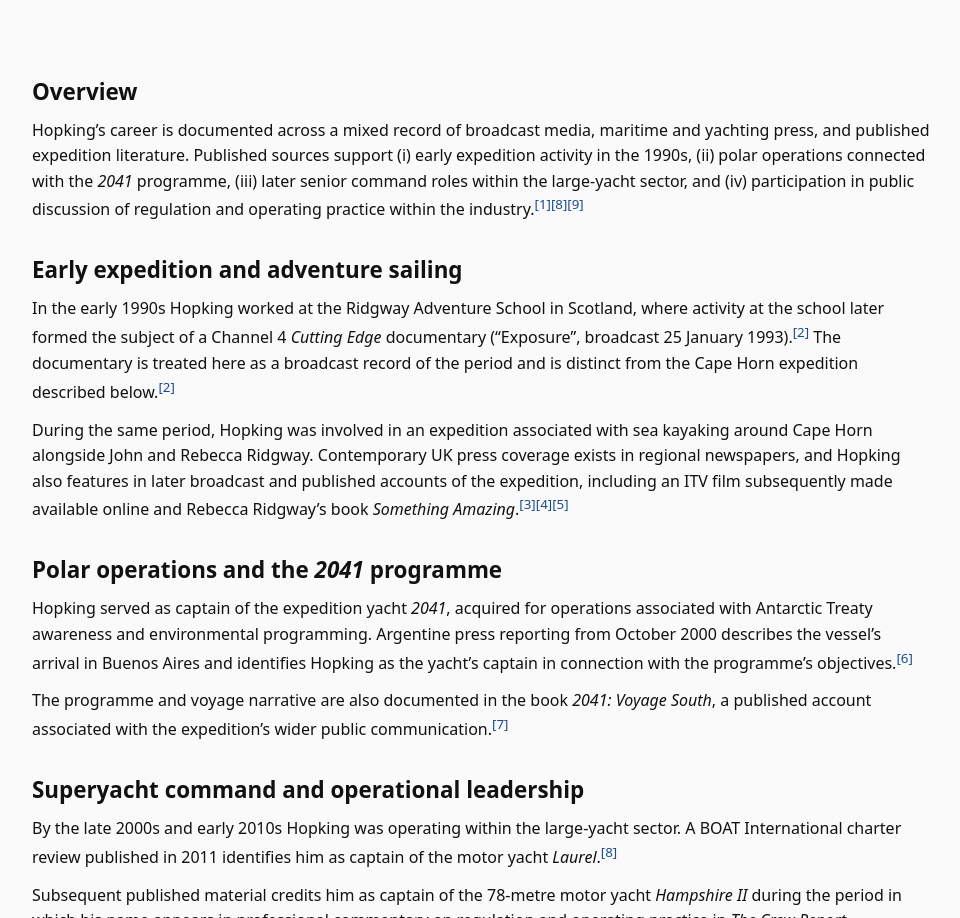
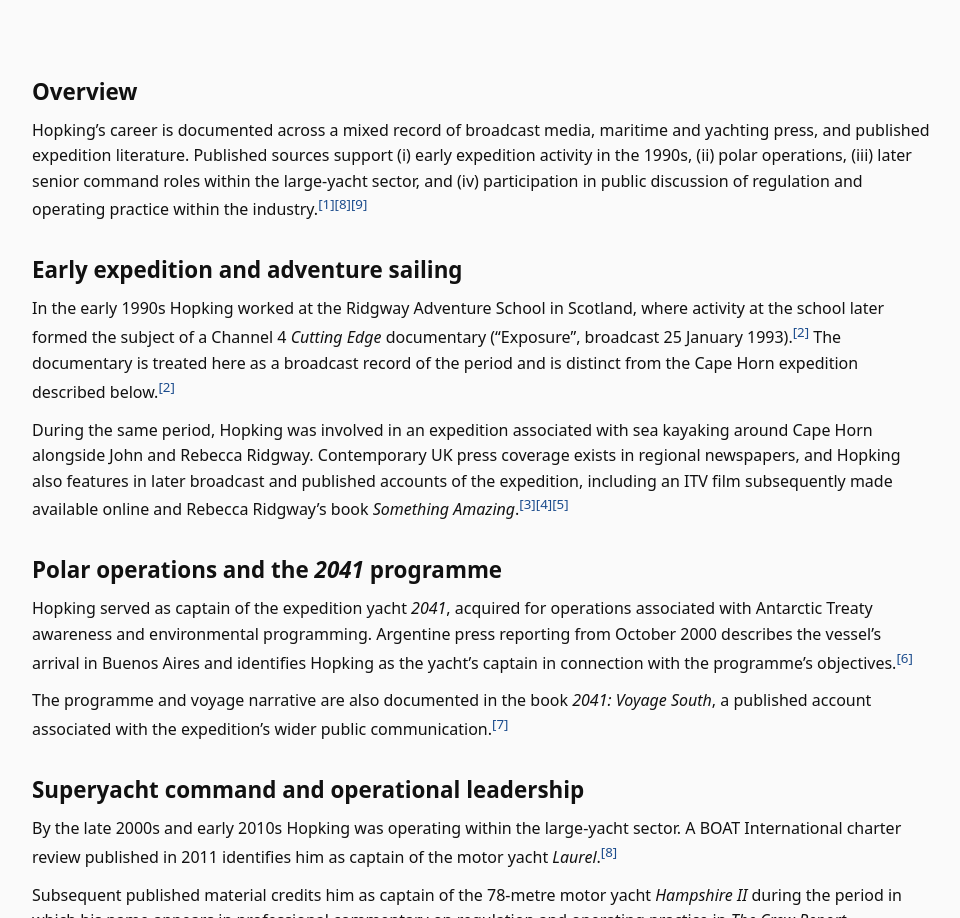
Before and after one commit to 82jbqm7shd-stack/Marine, a plain HTML site: page index.html in a window 1280 px wide. Shown: the part 864-1782 px from the top of the page, without its empty margins (158-1118 px from the left). Drawn offline with Linux system fonts and the light colour scheme.

Commit message:
index.html

```diff
--- a/index.html
+++ b/index.html
@@ -300,7 +300,7 @@
       <h2 id="overview-h">Overview</h2>
       <p>
         Hopking’s career is documented across a mixed record of broadcast media, maritime and yachting press, and published expedition literature.
-        Published sources support (i) early expedition activity in the 1990s, (ii) polar operations connected with the <em>2041</em> programme,
+        Published sources support (i) early expedition activity in the 1990s, (ii) polar operations,
         (iii) later senior command roles within the large-yacht sector, and (iv) participation in public discussion of regulation and operating practice within the industry.<sup><a href="#ref-1">[1]</a></sup><sup><a href="#ref-8">[8]</a></sup><sup><a href="#ref-9">[9]</a></sup>
       </p>
     </section>
```
